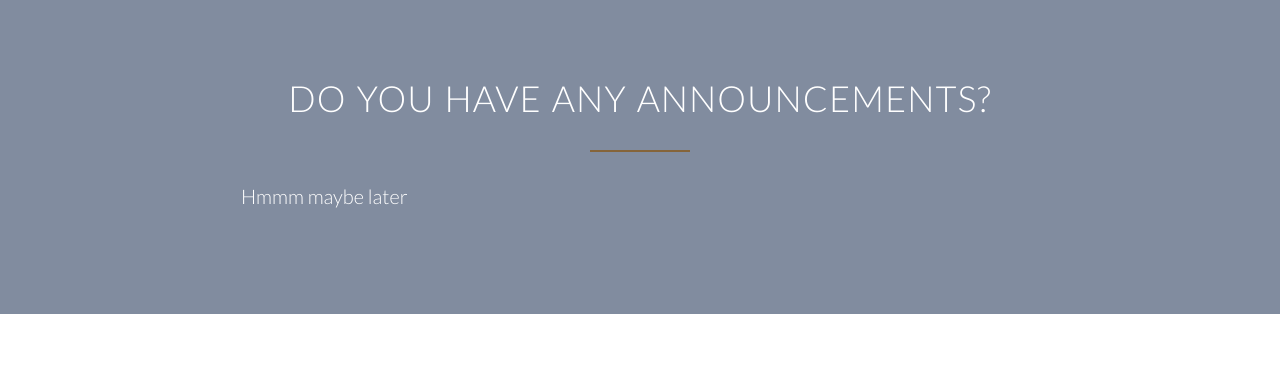
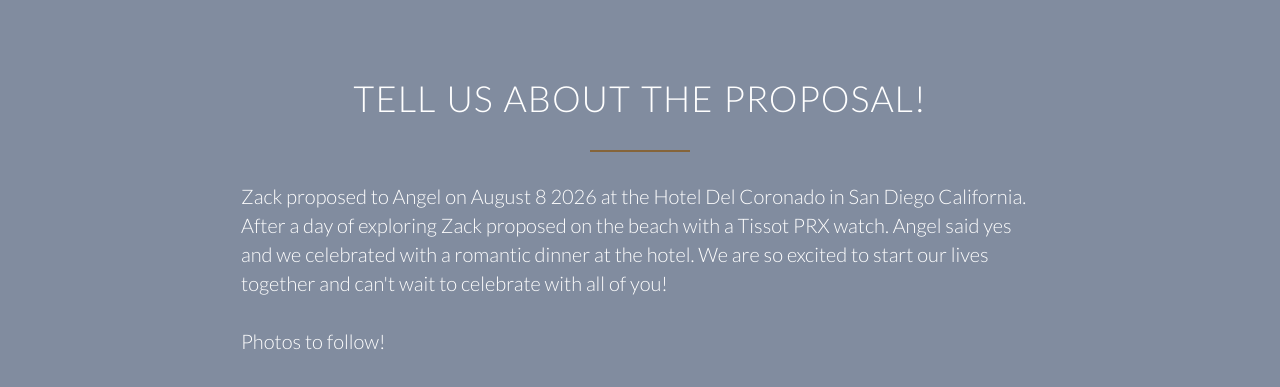
Before and after one commit to Zwilcox96/wedding-site, a plain HTML site: page index.html in a window 1280 px wide. Shown: the part 2795-3182 px from the top of the page. Before the commit the page ends 3109 px from the top, so only its background shows below. Drawn offline with nearby package versions, Linux system fonts and the light colour scheme.

Commit message:
Added proposal information

```diff
--- a/index.html
+++ b/index.html
@@ -44,36 +44,6 @@
             </div>
         </section>
 
-        <!-- <section class="section-services" id="more" >
-            <div class="row">
-                <h2>About us</h2>
-            </div>
-            <div class="row">
-                <div class="col span-1-of-6"></div>
-                <div class="col span-5-of-6"><h3>Zack Wilcox</h3></div>
-            </div>
-            <div class="row">
-                <div class="col span-1-of-6 profile-pic">
-                    <img src="resources/img/zack-cropped.JPEG" alt="Zack Wilcox" class="profile-pic">
-                </div>
-                <div class="col span-5-of-6">
-                    <p class="long-copy">Zack is a software engineer at VSP and a graduate of Sac State. He loves cooking, travel, nature, and spending time with family. Zack is the Sr. Warden (Church Board Leader) at St. George's Epsicopal church.</p>
-                </div>
-            </div>
-            <div class="row">
-                <div class="col span-1-of-6"></div>
-                <div class="col span-5-of-6"><h3>Angel Payen</h3></div>
-            </div>
-            <div class="row">
-                <div class="col span-1-of-6 profile-pic">
-                    <img src="resources/img/angel-cropped.JPEG" alt="Angel Payen" class="profile-pic">
-                </div>
-                <div class="col span-5-of-6">
-                    <p class="long-copy">Angel is an accounts payable specialist at Cal Expo and a graduate of the University of Idaho. He loves games, food, and superhero movies. He is a nationally ranked Digimon player and his favorite Digimon is Patamon.</p>
-                </div>
-            </div>
-        </section> -->
-
         <section class="section-angel" id="more">
             <div class="row">
                 <div class="col span-2-of-2">
@@ -98,10 +68,12 @@
 
 
         <section class="section-about" id="action" style="background-color: #818c9f; color: #fff">
-            <h2>Do you have any announcements?</h2>
+            <h2>Tell us about the proposal!</h2>
             <div class="row">
                 <p class="long-copy">
-                    Hmmm maybe later
+                    Zack proposed to Angel on August 8 2026 at the Hotel Del Coronado in San Diego California. After a day of exploring Zack proposed on the beach with a Tissot PRX watch. Angel said yes and we celebrated with a romantic dinner at the hotel. We are so excited to start our lives together and can't wait to celebrate with all of you!
+                    <br><br>
+                    Photos to follow!
                 </p>
                 <br>
 
```
